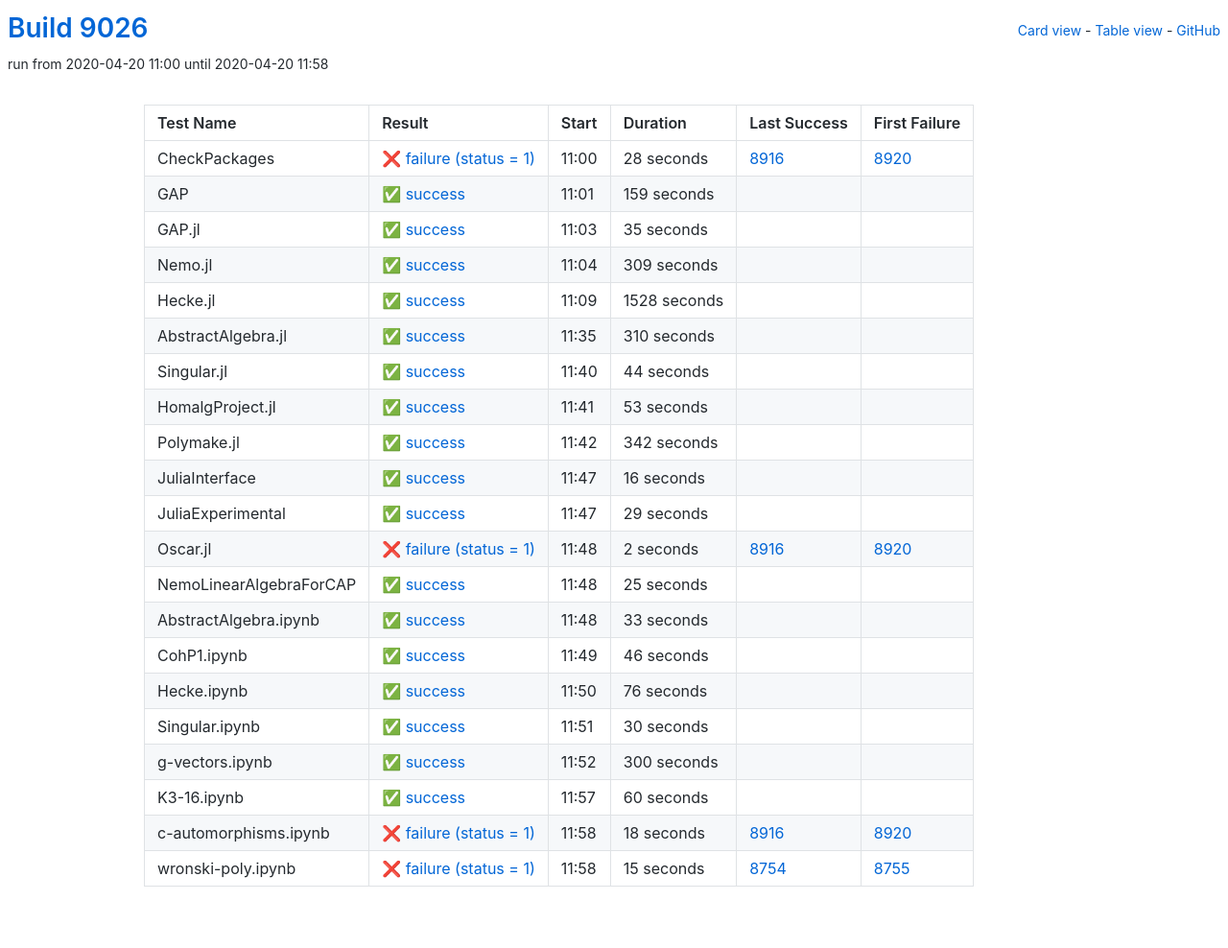
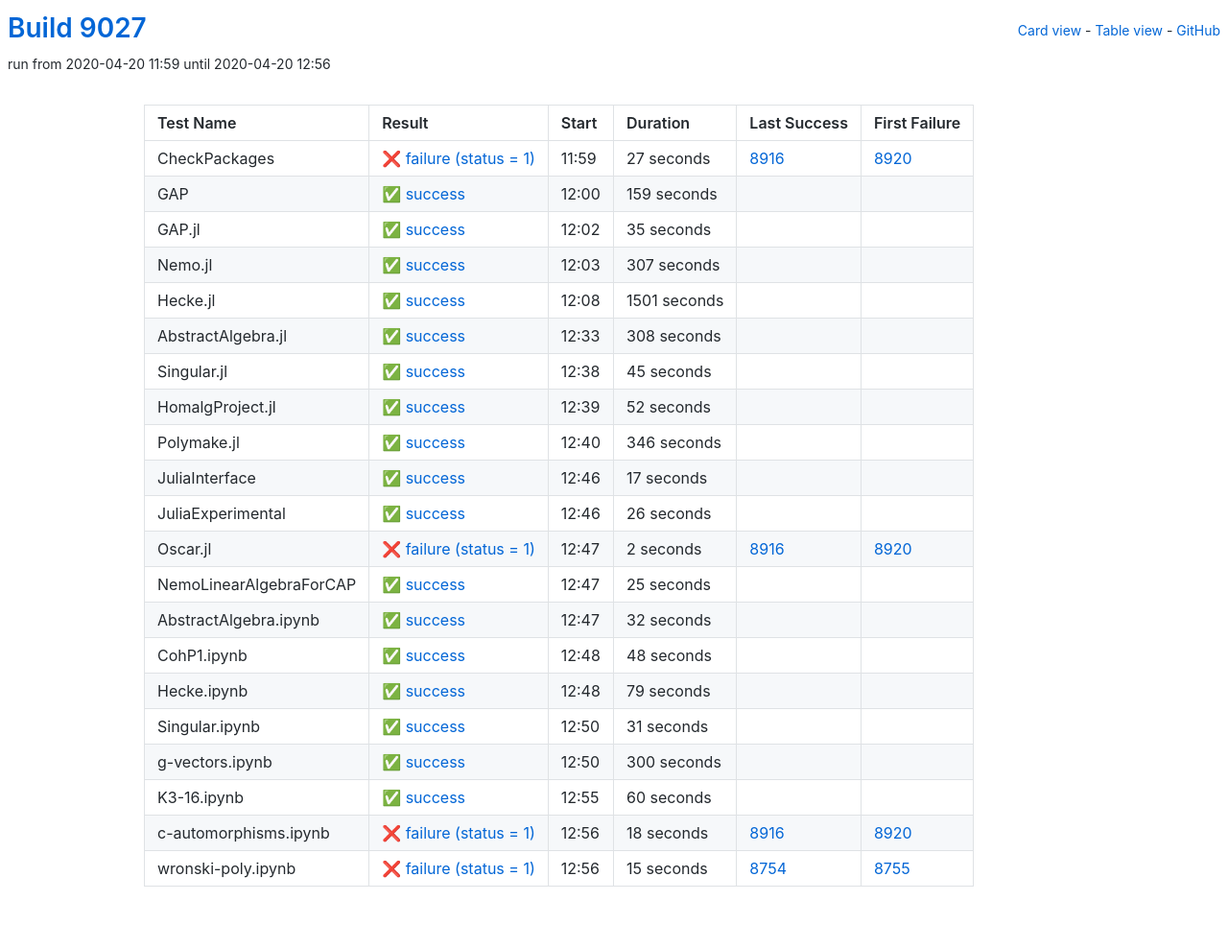
Before and after one commit to oscar-system/oscar-ci-status, a Jekyll site: the page built from table.html, in a window 1280 px wide. Shown: the whole page at 96% size. Built offline with Jekyll 4.4.1, drawn with Linux system fonts in a browser that asks for light colours.

Commit message:
Build 9027

```diff
--- a/_data/ci.yml
+++ b/_data/ci.yml
@@ -1,16 +1,16 @@
-build: 9026
-build_url: https://oscarci.mathematik.uni-kl.de/job/oscar/9026/
+build: 9027
+build_url: https://oscarci.mathematik.uni-kl.de/job/oscar/9027/
 job: oscar
 tests:
-- duration: 28
+- duration: 27
   exitcode: 1
   first_failure: 8920
   first_failure_url: https://oscarci.mathematik.uni-kl.de/job/oscar/8920/
   last_success: 8916
   last_success_url: https://oscarci.mathematik.uni-kl.de/job/oscar/8916/
-  log: https://oscarci.mathematik.uni-kl.de/job/oscar/9026/artifact/logs/build-9026/CheckPackages.log
+  log: https://oscarci.mathematik.uni-kl.de/job/oscar/9027/artifact/logs/build-9027/CheckPackages.log
   name: CheckPackages
-  start: 2020-04-20 11:00
+  start: 2020-04-20 11:59
   status: failure
   success: false
 - duration: 159
@@ -19,9 +19,9 @@ tests:
   first_failure_url: null
   last_success: false
   last_success_url: null
-  log: https://oscarci.mathematik.uni-kl.de/job/oscar/9026/artifact/logs/build-9026/GAP.log
+  log: https://oscarci.mathematik.uni-kl.de/job/oscar/9027/artifact/logs/build-9027/GAP.log
   name: GAP
-  start: 2020-04-20 11:01
+  start: 2020-04-20 12:00
   status: success
   success: true
 - duration: 35
@@ -30,97 +30,97 @@ tests:
   first_failure_url: null
   last_success: false
   last_success_url: null
-  log: https://oscarci.mathematik.uni-kl.de/job/oscar/9026/artifact/logs/build-9026/GAP.jl.log
+  log: https://oscarci.mathematik.uni-kl.de/job/oscar/9027/artifact/logs/build-9027/GAP.jl.log
   name: GAP.jl
-  start: 2020-04-20 11:03
+  start: 2020-04-20 12:02
   status: success
   success: true
-- duration: 309
+- duration: 307
   exitcode: 0
   first_failure: false
   first_failure_url: null
   last_success: false
   last_success_url: null
-  log: https://oscarci.mathematik.uni-kl.de/job/oscar/9026/artifact/logs/build-9026/Nemo.jl.log
+  log: https://oscarci.mathematik.uni-kl.de/job/oscar/9027/artifact/logs/build-9027/Nemo.jl.log
   name: Nemo.jl
-  start: 2020-04-20 11:04
+  start: 2020-04-20 12:03
   status: success
   success: true
-- duration: 1528
+- duration: 1501
   exitcode: 0
   first_failure: false
   first_failure_url: null
   last_success: false
   last_success_url: null
-  log: https://oscarci.mathematik.uni-kl.de/job/oscar/9026/artifact/logs/build-9026/Hecke.jl.log
+  log: https://oscarci.mathematik.uni-kl.de/job/oscar/9027/artifact/logs/build-9027/Hecke.jl.log
   name: Hecke.jl
-  start: 2020-04-20 11:09
+  start: 2020-04-20 12:08
   status: success
   success: true
-- duration: 310
+- duration: 308
   exitcode: 0
   first_failure: false
   first_failure_url: null
   last_success: false
   last_success_url: null
-  log: https://oscarci.mathematik.uni-kl.de/job/oscar/9026/artifact/logs/build-9026/AbstractAlgebra.jl.log
+  log: https://oscarci.mathematik.uni-kl.de/job/oscar/9027/artifact/logs/build-9027/AbstractAlgebra.jl.log
   name: AbstractAlgebra.jl
-  start: 2020-04-20 11:35
+  start: 2020-04-20 12:33
   status: success
   success: true
-- duration: 44
+- duration: 45
   exitcode: 0
   first_failure: false
   first_failure_url: null
   last_success: false
   last_success_url: null
-  log: https://oscarci.mathematik.uni-kl.de/job/oscar/9026/artifact/logs/build-9026/Singular.jl.log
+  log: https://oscarci.mathematik.uni-kl.de/job/oscar/9027/artifact/logs/build-9027/Singular.jl.log
   name: Singular.jl
-  start: 2020-04-20 11:40
+  start: 2020-04-20 12:38
   status: success
   success: true
-- duration: 53
+- duration: 52
   exitcode: 0
   first_failure: false
   first_failure_url: null
   last_success: false
   last_success_url: null
-  log: https://oscarci.mathematik.uni-kl.de/job/oscar/9026/artifact/logs/build-9026/HomalgProject.jl.log
+  log: https://oscarci.mathematik.uni-kl.de/job/oscar/9027/artifact/logs/build-9027/HomalgProject.jl.log
   name: HomalgProject.jl
-  start: 2020-04-20 11:41
+  start: 2020-04-20 12:39
   status: success
   success: true
-- duration: 342
+- duration: 346
   exitcode: 0
   first_failure: false
   first_failure_url: null
   last_success: false
   last_success_url: null
-  log: https://oscarci.mathematik.uni-kl.de/job/oscar/9026/artifact/logs/build-9026/Polymake.jl.log
+  log: https://oscarci.mathematik.uni-kl.de/job/oscar/9027/artifact/logs/build-9027/Polymake.jl.log
   name: Polymake.jl
-  start: 2020-04-20 11:42
+  start: 2020-04-20 12:40
   status: success
   success: true
-- duration: 16
+- duration: 17
   exitcode: 0
   first_failure: false
   first_failure_url: null
   last_success: false
   last_success_url: null
-  log: https://oscarci.mathematik.uni-kl.de/job/oscar/9026/artifact/logs/build-9026/JuliaInterface.log
+  log: https://oscarci.mathematik.uni-kl.de/job/oscar/9027/artifact/logs/build-9027/JuliaInterface.log
   name: JuliaInterface
-  start: 2020-04-20 11:47
+  start: 2020-04-20 12:46
   status: success
   success: true
-- duration: 29
+- duration: 26
   exitcode: 0
   first_failure: false
   first_failure_url: null
   last_success: false
   last_success_url: null
-  log: https://oscarci.mathematik.uni-kl.de/job/oscar/9026/artifact/logs/build-9026/JuliaExperimental.log
+  log: https://oscarci.mathematik.uni-kl.de/job/oscar/9027/artifact/logs/build-9027/JuliaExperimental.log
   name: JuliaExperimental
-  start: 2020-04-20 11:47
+  start: 2020-04-20 12:46
   status: success
   success: true
 - duration: 2
@@ -129,9 +129,9 @@ tests:
   first_failure_url: https://oscarci.mathematik.uni-kl.de/job/oscar/8920/
   last_success: 8916
   last_success_url: https://oscarci.mathematik.uni-kl.de/job/oscar/8916/
-  log: https://oscarci.mathematik.uni-kl.de/job/oscar/9026/artifact/logs/build-9026/Oscar.jl.log
+  log: https://oscarci.mathematik.uni-kl.de/job/oscar/9027/artifact/logs/build-9027/Oscar.jl.log
   name: Oscar.jl
-  start: 2020-04-20 11:48
+  start: 2020-04-20 12:47
   status: failure
   success: false
 - duration: 25
@@ -140,53 +140,53 @@ tests:
   first_failure_url: null
   last_success: false
   last_success_url: null
-  log: https://oscarci.mathematik.uni-kl.de/job/oscar/9026/artifact/logs/build-9026/NemoLinearAlgebraForCAP.log
+  log: https://oscarci.mathematik.uni-kl.de/job/oscar/9027/artifact/logs/build-9027/NemoLinearAlgebraForCAP.log
   name: NemoLinearAlgebraForCAP
-  start: 2020-04-20 11:48
+  start: 2020-04-20 12:47
   status: success
   success: true
-- duration: 33
+- duration: 32
   exitcode: 0
   first_failure: false
   first_failure_url: null
   last_success: false
   last_success_url: null
-  log: https://oscarci.mathematik.uni-kl.de/job/oscar/9026/artifact/logs/build-9026/AbstractAlgebra.ipynb.log
+  log: https://oscarci.mathematik.uni-kl.de/job/oscar/9027/artifact/logs/build-9027/AbstractAlgebra.ipynb.log
   name: AbstractAlgebra.ipynb
-  start: 2020-04-20 11:48
+  start: 2020-04-20 12:47
   status: success
   success: true
-- duration: 46
+- duration: 48
   exitcode: 0
   first_failure: false
   first_failure_url: null
   last_success: false
   last_success_url: null
-  log: https://oscarci.mathematik.uni-kl.de/job/oscar/9026/artifact/logs/build-9026/CohP1.ipynb.log
+  log: https://oscarci.mathematik.uni-kl.de/job/oscar/9027/artifact/logs/build-9027/CohP1.ipynb.log
   name: CohP1.ipynb
-  start: 2020-04-20 11:49
+  start: 2020-04-20 12:48
   status: success
   success: true
-- duration: 76
+- duration: 79
   exitcode: 0
   first_failure: false
   first_failure_url: null
   last_success: false
   last_success_url: null
-  log: https://oscarci.mathematik.uni-kl.de/job/oscar/9026/artifact/logs/build-9026/Hecke.ipynb.log
+  log: https://oscarci.mathematik.uni-kl.de/job/oscar/9027/artifact/logs/build-9027/Hecke.ipynb.log
   name: Hecke.ipynb
-  start: 2020-04-20 11:50
+  start: 2020-04-20 12:48
   status: success
   success: true
-- duration: 30
+- duration: 31
   exitcode: 0
   first_failure: false
   first_failure_url: null
   last_success: false
   last_success_url: null
-  log: https://oscarci.mathematik.uni-kl.de/job/oscar/9026/artifact/logs/build-9026/Singular.ipynb.log
+  log: https://oscarci.mathematik.uni-kl.de/job/oscar/9027/artifact/logs/build-9027/Singular.ipynb.log
   name: Singular.ipynb
-  start: 2020-04-20 11:51
+  start: 2020-04-20 12:50
   status: success
   success: true
 - duration: 300
@@ -195,9 +195,9 @@ tests:
   first_failure_url: null
   last_success: false
   last_success_url: null
-  log: https://oscarci.mathematik.uni-kl.de/job/oscar/9026/artifact/logs/build-9026/g-vectors.ipynb.log
+  log: https://oscarci.mathematik.uni-kl.de/job/oscar/9027/artifact/logs/build-9027/g-vectors.ipynb.log
   name: g-vectors.ipynb
-  start: 2020-04-20 11:52
+  start: 2020-04-20 12:50
   status: success
   success: true
 - duration: 60
@@ -206,9 +206,9 @@ tests:
   first_failure_url: null
   last_success: false
   last_success_url: null
-  log: https://oscarci.mathematik.uni-kl.de/job/oscar/9026/artifact/logs/build-9026/K3-16.ipynb.log
+  log: https://oscarci.mathematik.uni-kl.de/job/oscar/9027/artifact/logs/build-9027/K3-16.ipynb.log
   name: K3-16.ipynb
-  start: 2020-04-20 11:57
+  start: 2020-04-20 12:55
   status: success
   success: true
 - duration: 18
@@ -217,9 +217,9 @@ tests:
   first_failure_url: https://oscarci.mathematik.uni-kl.de/job/oscar/8920/
   last_success: 8916
   last_success_url: https://oscarci.mathematik.uni-kl.de/job/oscar/8916/
-  log: https://oscarci.mathematik.uni-kl.de/job/oscar/9026/artifact/logs/build-9026/c-automorphisms.ipynb.log
+  log: https://oscarci.mathematik.uni-kl.de/job/oscar/9027/artifact/logs/build-9027/c-automorphisms.ipynb.log
   name: c-automorphisms.ipynb
-  start: 2020-04-20 11:58
+  start: 2020-04-20 12:56
   status: failure
   success: false
 - duration: 15
@@ -228,8 +228,8 @@ tests:
   first_failure_url: https://oscarci.mathematik.uni-kl.de/job/oscar/8755/
   last_success: 8754
   last_success_url: https://oscarci.mathematik.uni-kl.de/job/oscar/8754/
-  log: https://oscarci.mathematik.uni-kl.de/job/oscar/9026/artifact/logs/build-9026/wronski-poly.ipynb.log
+  log: https://oscarci.mathematik.uni-kl.de/job/oscar/9027/artifact/logs/build-9027/wronski-poly.ipynb.log
   name: wronski-poly.ipynb
-  start: 2020-04-20 11:58
+  start: 2020-04-20 12:56
   status: failure
   success: false
```
Also changed, not shown: README.md.
